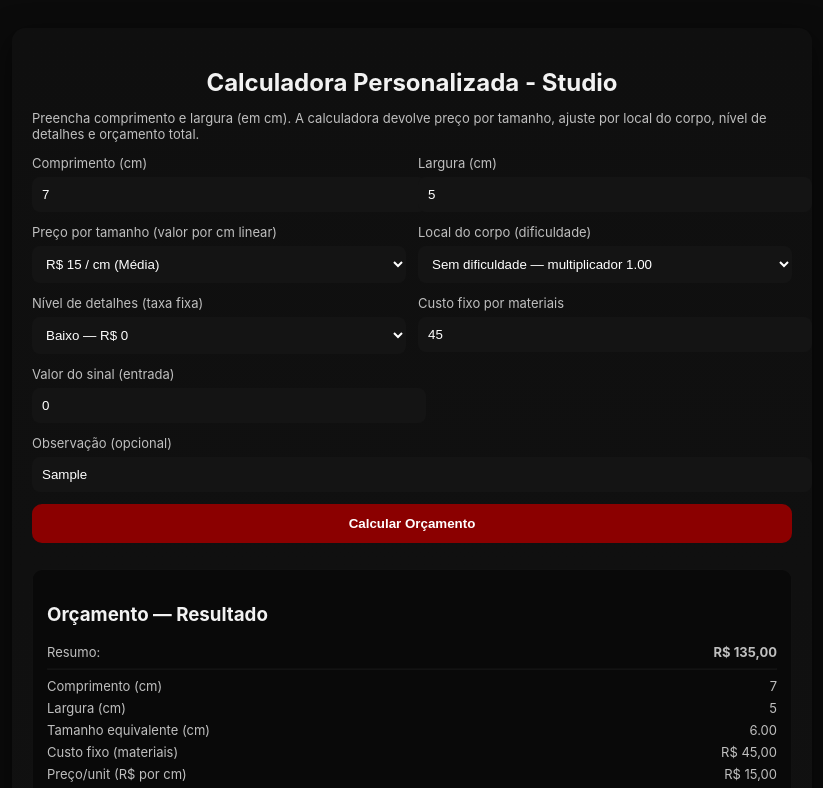
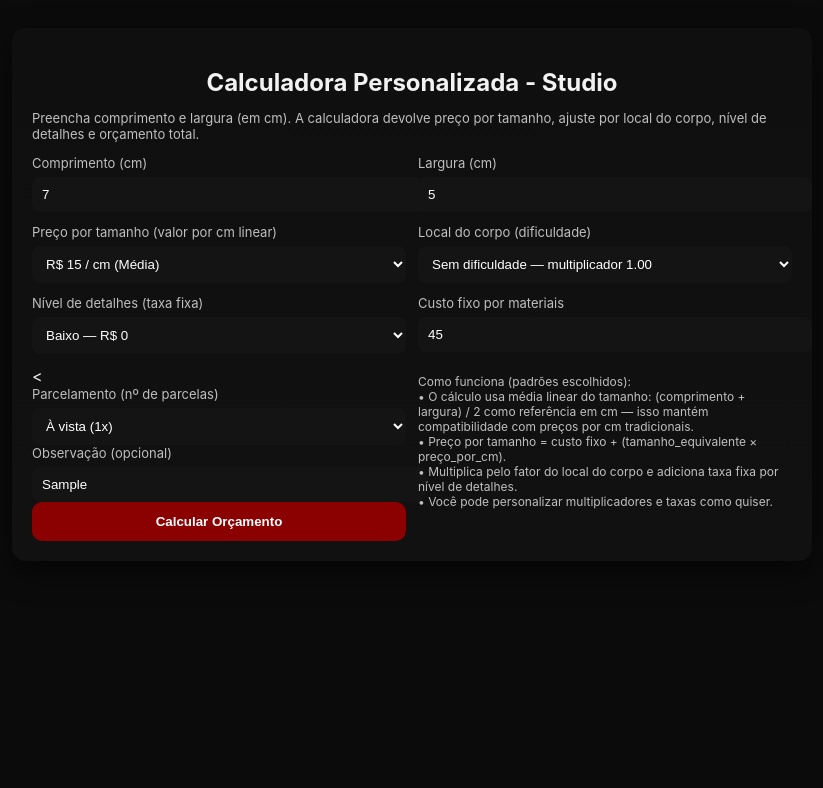
Before and after one commit to MaduStar/Calculadora-Studio-tattoo, a plain HTML site: page index.html in a window 1280 px wide. Both pictures are taken after typing "Sample" into the empty fields and a click on the button "Calcular Orçamento". Shown: the top 788 px of the page, without its empty margins (228-1051 px from the left). Drawn offline with Linux system fonts and the light colour scheme.

Commit message:
Update index.html

```diff
--- a/index.html
+++ b/index.html
@@ -68,12 +68,20 @@
       </div>
 
       <div>
-        <label>Valor do sinal (entrada)</label>
-        <input type="number" id="sinal" min="0" value="0" step="0.01">
-      </div>
+        <<!-- Campo removido porque agora o sinal é automático -->
 
       <div class="full">
-        <label>Observação (opcional)</label>
+        <label>Parcelamento (nº de parcelas)</label>
+      <select id="parcelas">
+        <option value="1">À vista (1x)</option>
+        <option value="2">2x</option>
+        <option value="3">3x</option>
+        <option value="4">4x</option>
+        <option value="5">5x</option>
+        <option value="6">6x</option>
+      </select>
+
+      <label>Observação (opcional)</label>
         <input id="obs" placeholder="Ex: desconto para clientes VIP, acréscimo por cor extra...">
       </div>
 
@@ -122,8 +130,10 @@
       const precoComLocal = precoPorTamanho * multLocal;
 
       // preço final adicionando nível de detalhes
-      const sinal = parseFloat(document.getElementById('sinal').value) || 0;
-      const precoFinal = (precoComLocal + taxaDetalhe) - sinal;
+      // calcular sinal automático de 30%
+      const precoAntesDoSinal = precoComLocal + taxaDetalhe;
+      const sinal = precoAntesDoSinal * 0.30;
+      const precoFinal = precoAntesDoSinal - sinal = (precoComLocal + taxaDetalhe) - sinal;
 
       // breakdown para exibição
       const breakdown = [];
@@ -136,8 +146,9 @@
       breakdown.push(['Multiplicador local do corpo', multLocal]);
       breakdown.push(['Preço após local do corpo', 'R$ ' + formatBR(precoComLocal)]);
       breakdown.push(['Taxa nível de detalhes', 'R$ ' + formatBR(taxaDetalhe)]);
-      breakdown.push(['Sinal descontado', 'R$ ' + formatBR(sinal)]);
-      breakdown.push(['TOTAL (orçamento)', 'R$ ' + formatBR(precoFinal)]);
+      breakdown.push(['Subtotal antes do sinal', 'R$ ' + formatBR(precoAntesDoSinal)]);
+      breakdown.push(['Sinal (30%)', 'R$ ' + formatBR(sinal)]);
+      breakdown.push(['Valor restante após a tattoo', 'R$ ' + formatBR(precoFinal)], 'R$ ' + formatBR(precoFinal)]);
       breakdown.push(['TOTAL (orçamento)', 'R$ ' + formatBR(precoFinal)]);
 
       // montar HTML
```
